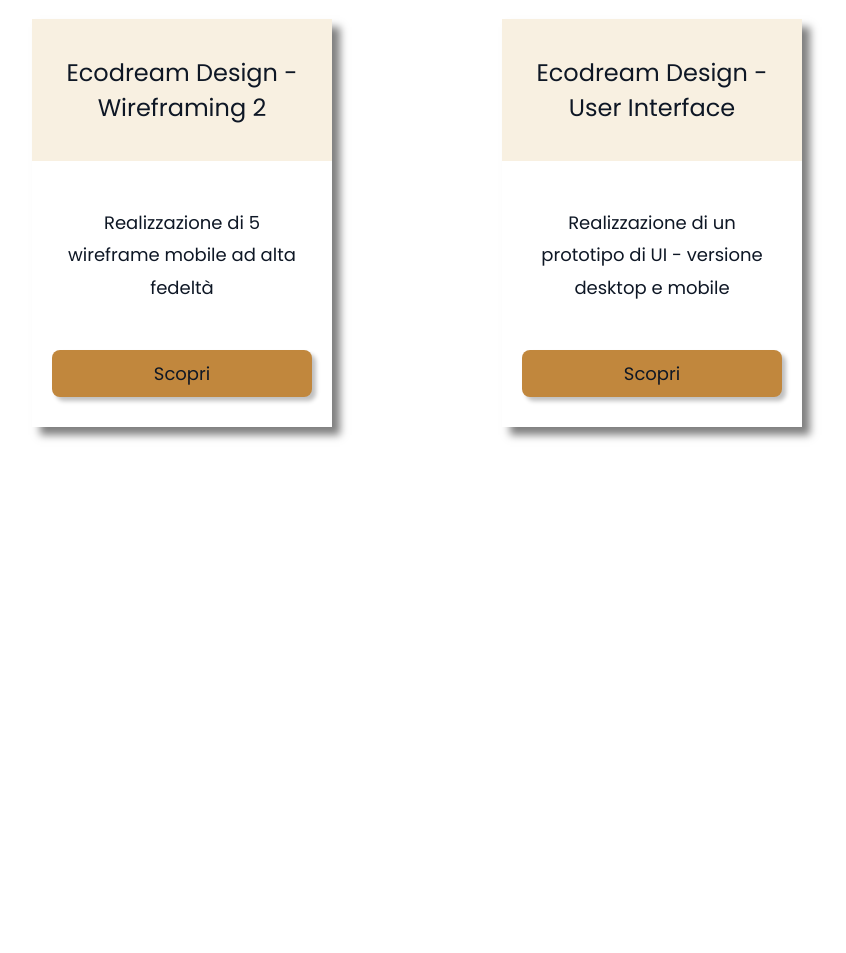
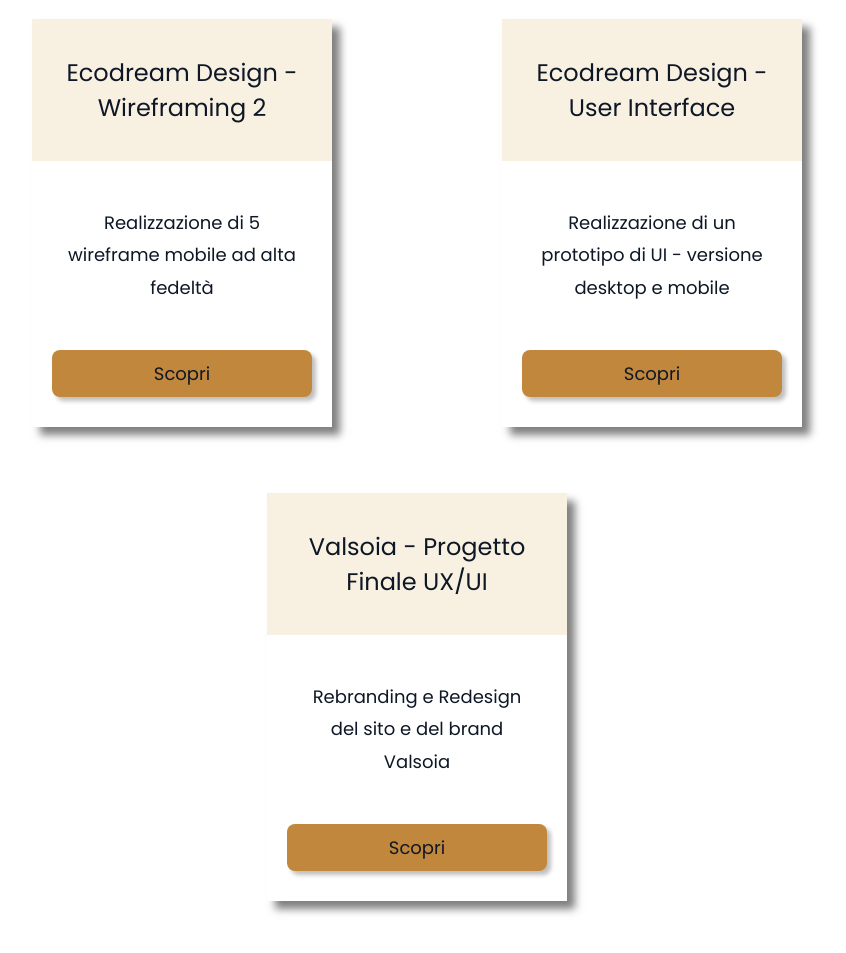
Before and after one commit to nikyfel/nicole-feltrin, a plain HTML site: page portfolio.html in a window 1280 px wide. Shown: the part 1239-2192 px from the top of the page, without its empty margins (223-1069 px from the left). Before the commit the page ends 1808 px from the top, so only its background shows below. Drawn offline with Linux system fonts and the light colour scheme; files whose address does not match are found by name.

Commit message:
Update CV and Portfolio page
Aggiunto il nuovo CV e aggiunta una card con il progetto finale di UX/UI con il rebrand di Valsoia

```diff
--- a/portfolio.html
+++ b/portfolio.html
@@ -102,6 +102,16 @@
         <a href='https://drive.google.com/file/d/1GsIBBmR-ilq-Eugqy59bx4Dqtq8SaVBv/view?usp=sharing' target="_blank" rel = “noopener” class=btn>Scopri</a>
       </div>
     </div>
+
+    <div class='card'>
+      <div class='card-header'>
+        <h4> Valsoia - Progetto Finale UX/UI </h4>
+      </div>
+      <div class='card-body'>
+        <p> Rebranding e Redesign del sito e del brand Valsoia</p>
+        <a href='https://drive.google.com/file/d/1Ro4gdn7Sy4U9jP2Pu25fH0OmBieAwS7c/view?usp=sharing' target="_blank" rel = “noopener” class=btn>Scopri</a>
+      </div>
+    </div>
   </div>
 </div>
 
```
Also changed, not shown: index.html (+1 -1 lines).
